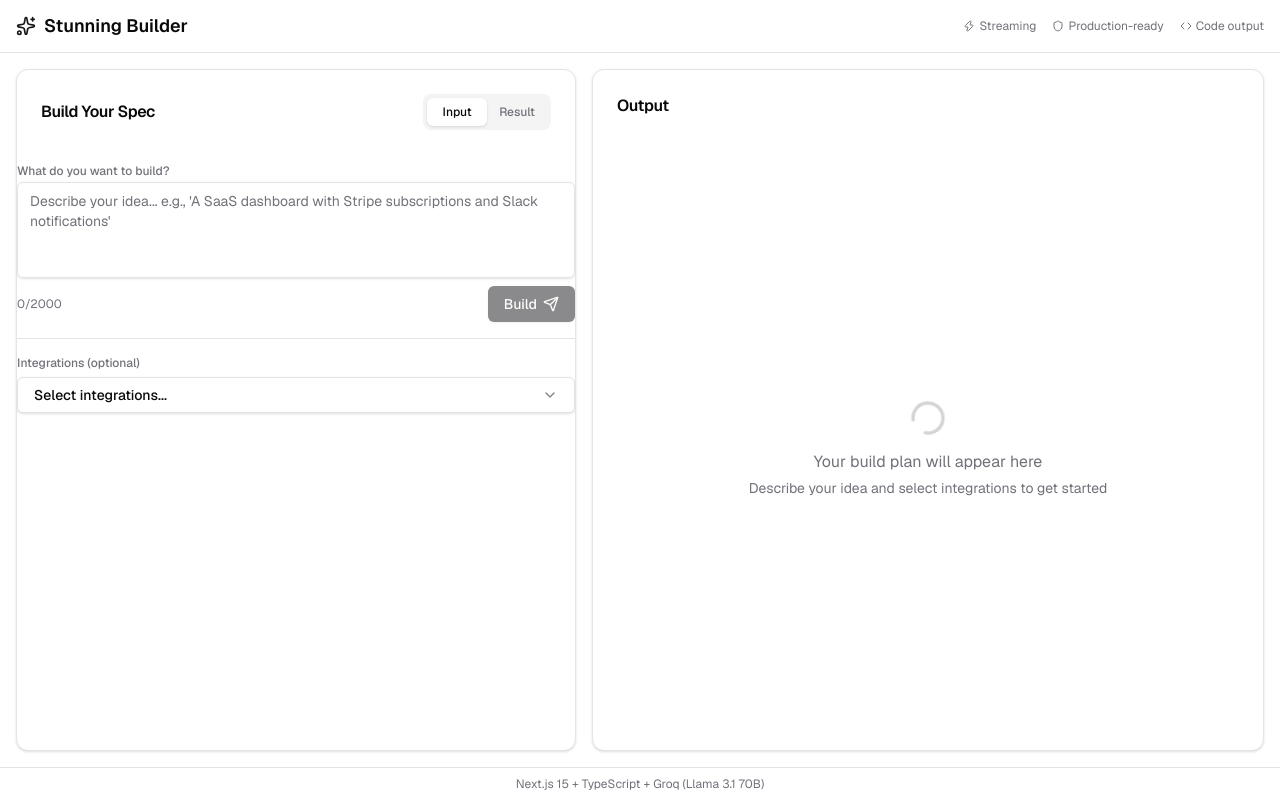
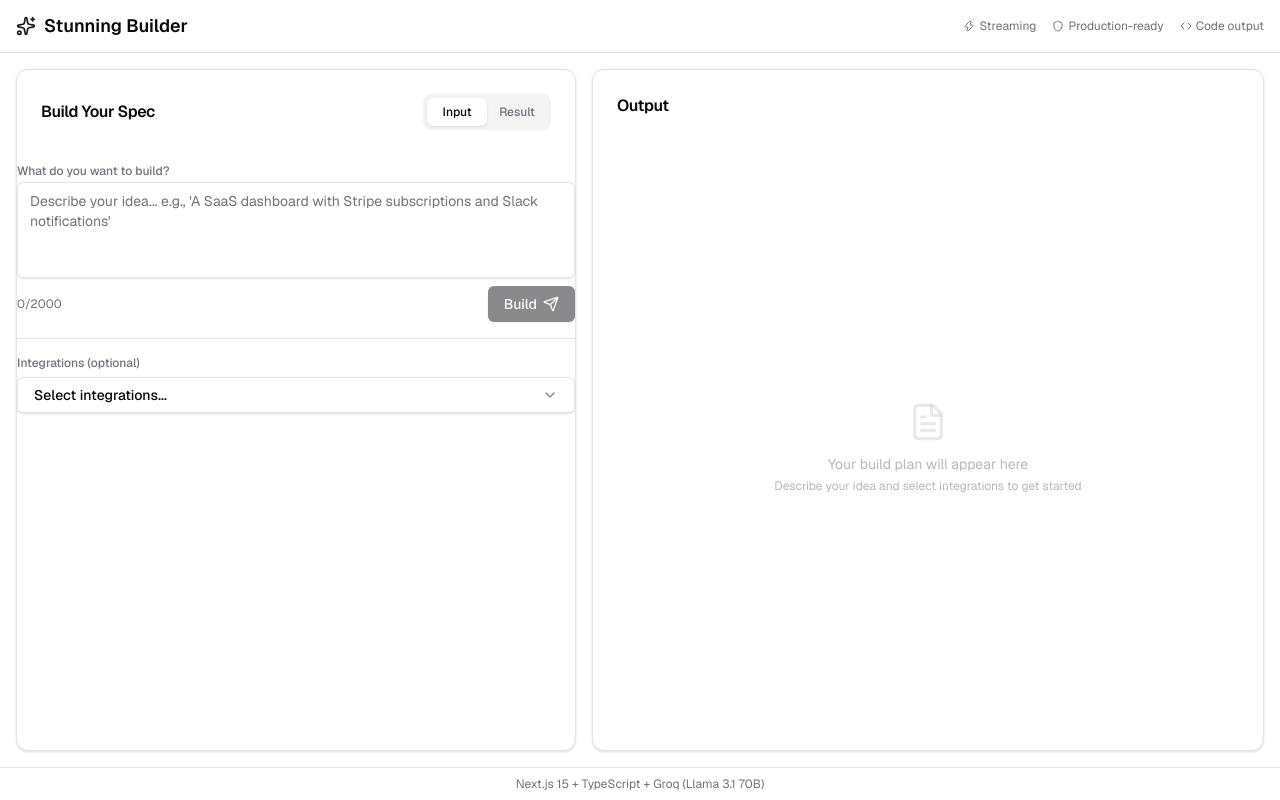
Before and after one commit to AhmadAymanA99/stunning-task, a Next.js app: page / in a window 1280 px wide. Built offline with nearby package versions, Linux system fonts and the light colour scheme.

Commit message:
Fix: Remove loading spinner from empty state, improve spacing consistency

```diff
--- a/src/components/ResponseDisplay.tsx
+++ b/src/components/ResponseDisplay.tsx
@@ -1,7 +1,7 @@
 'use client';
 
 import { MarkdownContent } from '@/components/MarkdownContent';
-import { Copy, Check, Loader2 } from 'lucide-react';
+import { Copy, Check, Loader2, FileText } from 'lucide-react';
 import { Button } from '@/components/ui/button';
 import { Separator } from '@/components/ui/separator';
 import { useState, useCallback } from 'react';
@@ -27,11 +27,11 @@ export function ResponseDisplay({ content, isLoading, error }: ResponseDisplayPr
 
   if (!content && !isLoading && !error) {
     return (
-      <div className="h-full flex items-center justify-center text-muted-foreground p-8">
+      <div className="h-full flex items-center justify-center text-muted-foreground/50 p-6">
         <div className="text-center">
-          <Loader2 className="h-10 w-10 mx-auto animate-spin text-muted-foreground/30 mb-3" />
-          <p className="text-base">Your build plan will appear here</p>
-          <p className="text-sm mt-1">Describe your idea and select integrations to get started</p>
+          <FileText className="h-10 w-10 mx-auto mb-3 opacity-30" />
+          <p className="text-sm">Your build plan will appear here</p>
+          <p className="text-xs mt-1">Describe your idea and select integrations to get started</p>
         </div>
       </div>
     );
@@ -39,10 +39,10 @@ export function ResponseDisplay({ content, isLoading, error }: ResponseDisplayPr
 
   if (error) {
     return (
-      <div className="h-full flex items-center justify-center text-destructive p-8">
+      <div className="h-full flex items-center justify-center text-destructive p-6">
         <div className="text-center">
-          <p className="font-medium">Failed to generate response</p>
-          <p className="text-sm text-muted-foreground mt-1">{error}</p>
+          <p className="font-medium text-sm">Failed to generate response</p>
+          <p className="text-xs text-muted-foreground mt-1">{error}</p>
           <Button variant="outline" className="mt-3" size="sm" onClick={() => window.location.reload()}>
             Try again
           </Button>
@@ -53,11 +53,11 @@ export function ResponseDisplay({ content, isLoading, error }: ResponseDisplayPr
 
   return (
     <div className="h-full flex flex-col">
-      <div className="flex items-center justify-between px-2 pb-2 border-b flex-shrink-0">
+      <div className="flex items-center justify-between px-3 py-2 border-b flex-shrink-0">
         <span className="text-xs font-medium text-muted-foreground">Generated Build Plan</span>
-        <div className="flex items-center gap-1">
+        <div className="flex items-center gap-1.5">
           {isLoading && (
-            <Loader2 className="h-3 w-3 animate-spin text-muted-foreground" />
+            <Loader2 className="h-3.5 w-3.5 animate-spin text-muted-foreground" />
           )}
           <Button
             variant="ghost"
@@ -76,7 +76,7 @@ export function ResponseDisplay({ content, isLoading, error }: ResponseDisplayPr
         </div>
       </div>
       <Separator className="flex-shrink-0" />
-      <div className="prose prose-neutral dark:prose-invert max-w-none flex-1 overflow-y-auto p-2">
+      <div className="prose prose-neutral dark:prose-invert max-w-none flex-1 overflow-y-auto p-3 text-sm">
         <MarkdownContent content={content} />
       </div>
     </div>
```
